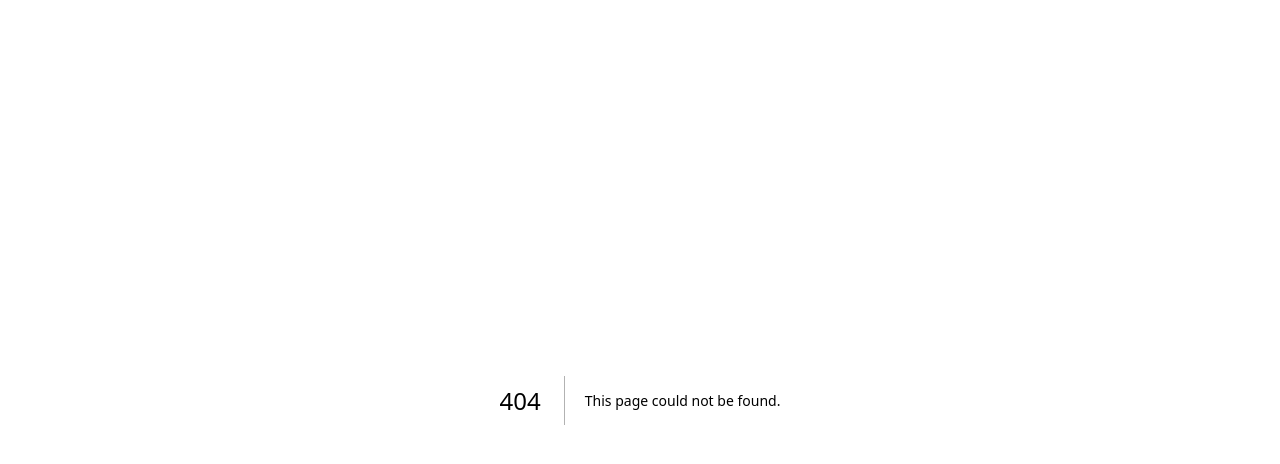
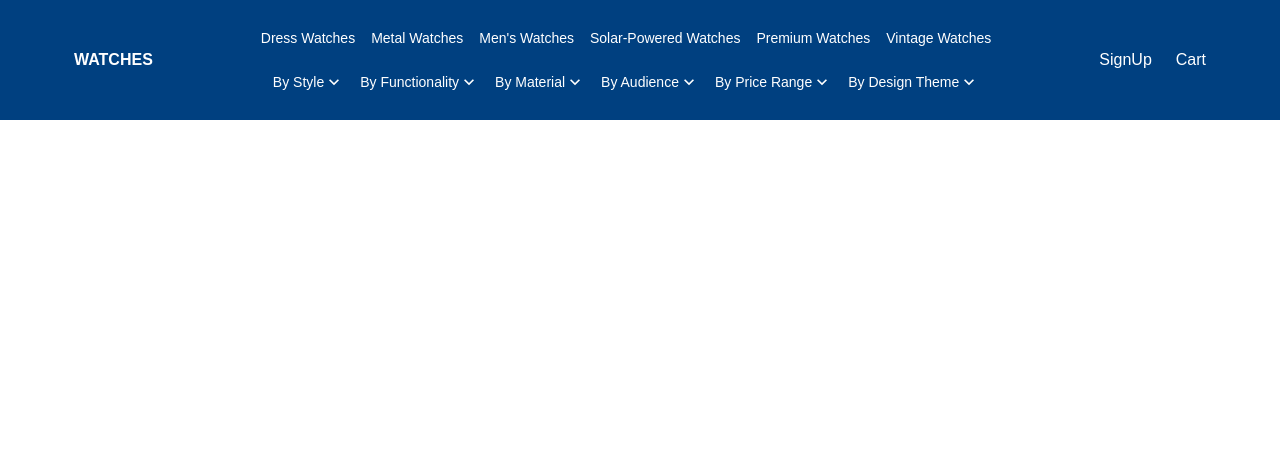
Before and after one commit to zainabzahid711/e-comm, a Next.js app: page /home in a window 1280 px wide. Before the commit this address had no page. Shown: the top 464 px of the page. Built offline with nearby package versions, Linux system fonts and the light colour scheme.

Commit message:
homePage updated

```diff
--- /dev/null
+++ b/src/app/home/page.tsx
@@ -0,0 +1,12 @@
+"use client";
+import NavBar from "@/src/components/navBar/navBar";
+
+const Home = () => {
+  return (
+    <>
+      <NavBar />
+    </>
+  );
+};
+
+export default Home;
```
